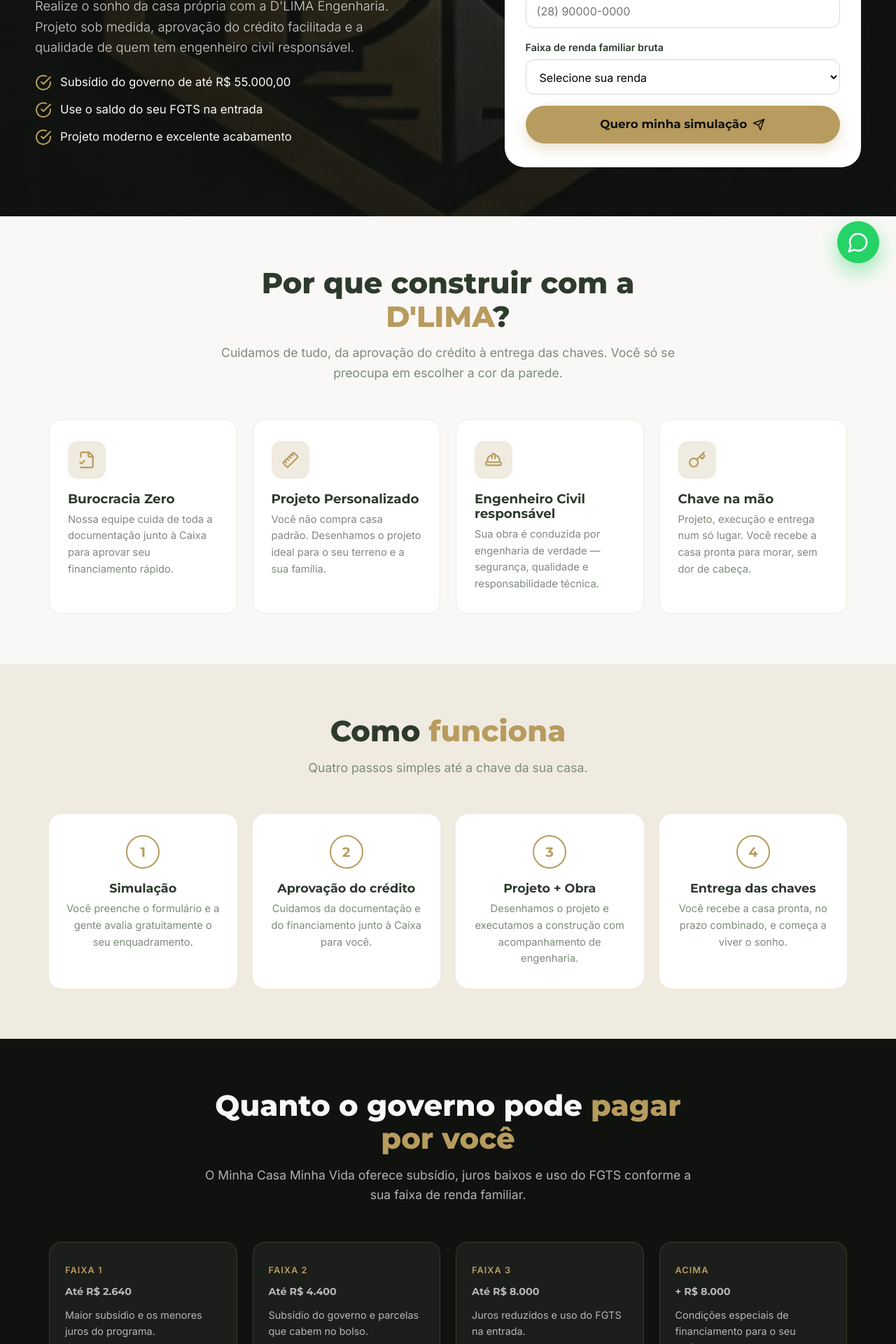
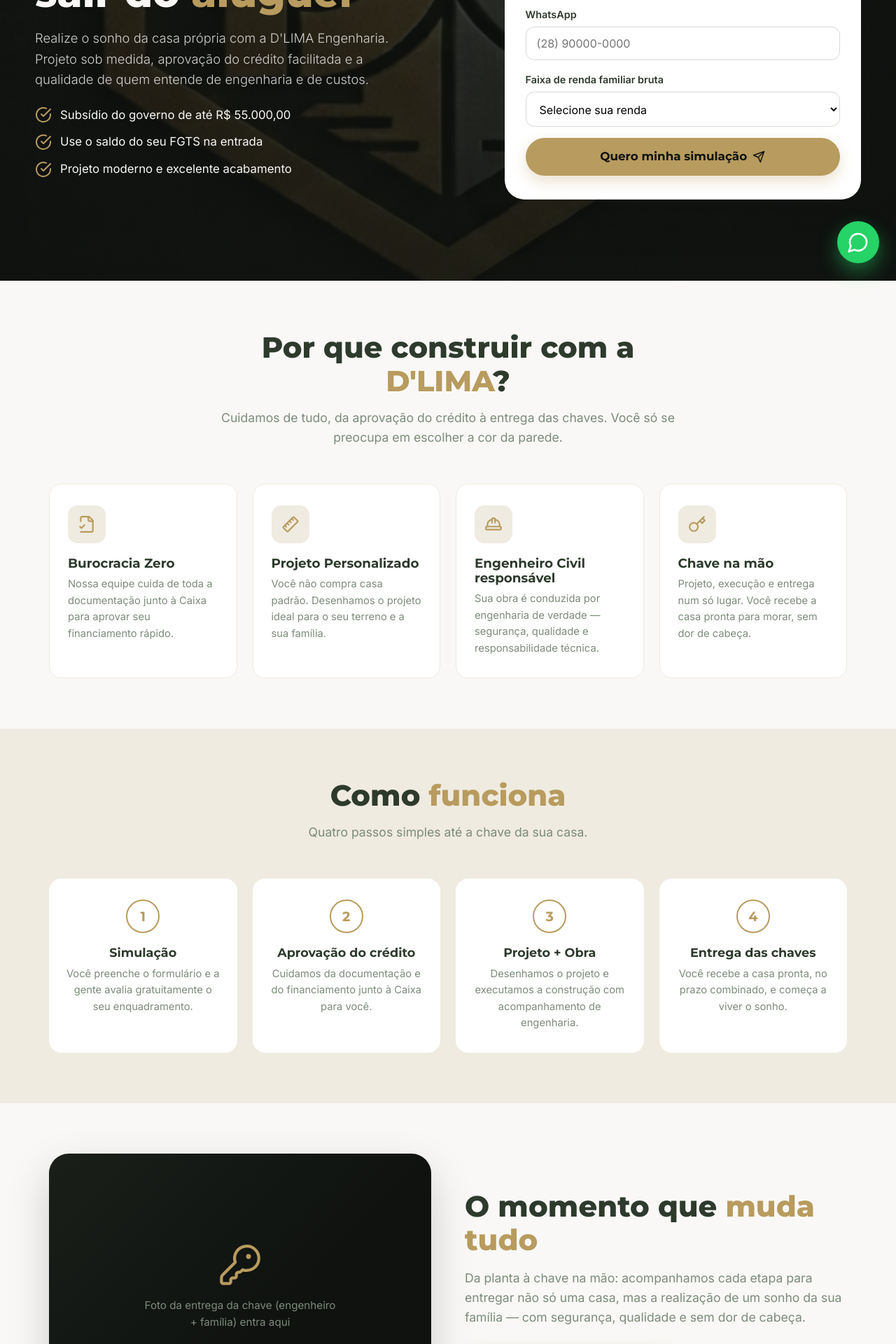
Before and after one commit to LeonanLima/d-lima-institucional, a Flask app: page / in a window 1280 px wide. Shown: the part 400-2320 px from the top of the page at 70% size. Run offline with Flask 3, Linux system fonts and the light colour scheme.

Commit message:
feat: hero full-height, animacoes de scroll, secao da entrega e frase ajustada
- Hero ocupa a tela inteira (min-height 100svh) — abre na pagina toda
- Movimento: fade-up no load do hero + reveal no scroll (IntersectionObserver)
  e pulso no botao do WhatsApp; respeita prefers-reduced-motion
- Nova secao 'O momento que muda tudo' pronta para a foto da entrega da chave
- Frase do hero: 'quem entende de engenharia e de custos'
- overflow-x hidden por seguranca

Co-Authored-By: Claude Opus 4.8 <noreply@anthropic.com>

```diff
--- a/static/styles.css
+++ b/static/styles.css
@@ -35,7 +35,9 @@ body {
     background: var(--cream);
     line-height: 1.6;
     -webkit-font-smoothing: antialiased;
+    overflow-x: hidden;
 }
+html { overflow-x: hidden; }
 
 h1, h2, h3, h4 { font-family: var(--font-head); line-height: 1.15; margin: 0; }
 p { margin: 0; }
@@ -104,8 +106,11 @@ img { max-width: 100%; display: block; }
     background-color: var(--dark);
     background-image: linear-gradient(rgba(15,18,15,.78), rgba(15,18,15,.9)), url('/static/logo-completa.jpg');
     background-size: cover; background-position: center;
+    display: flex; align-items: center;
+    min-height: calc(100vh - 78px);
+    min-height: calc(100svh - 78px);
 }
-.hero__inner { padding: 70px 0; display: grid; grid-template-columns: 1.1fr .9fr; gap: 48px; align-items: center; }
+.hero__inner { width: 100%; padding: 64px 0; display: grid; grid-template-columns: 1.1fr .9fr; gap: 48px; align-items: center; }
 .hero h1 { font-size: clamp(2.2rem, 5.2vw, 3.6rem); font-weight: 800; margin-bottom: 18px; }
 .hero__lead { font-size: 1.15rem; color: rgba(249,248,246,.82); max-width: 540px; margin-bottom: 22px; font-weight: 300; }
 .badge {
@@ -288,4 +293,58 @@ img { max-width: 100%; display: block; }
     .brand__name { font-size: 1.15rem; }
     .brand__tag { display: none; }
     .nav-cta { display: none; }
+    .hero { min-height: auto; }
+    .entrega { grid-template-columns: 1fr; }
+    .entrega__media { min-height: 280px; }
 }
+
+/* =====================================================================
+   Seção "A entrega" (chave na mão)
+===================================================================== */
+.entrega {
+    display: grid; grid-template-columns: 1fr 1fr; gap: 48px; align-items: center;
+}
+.entrega__media {
+    position: relative; min-height: 380px; border-radius: var(--radius-lg);
+    overflow: hidden; box-shadow: var(--shadow-lg);
+    background: linear-gradient(135deg, #1A1F1A 0%, #0F120F 60%);
+    display: flex; flex-direction: column; align-items: center; justify-content: center;
+    text-align: center; color: var(--gold); padding: 32px;
+}
+.entrega__media img { position: absolute; inset: 0; width: 100%; height: 100%; object-fit: cover; }
+.entrega__media svg { width: 64px; height: 64px; margin-bottom: 14px; }
+.entrega__media .ph-text { color: var(--muted); font-size: .95rem; max-width: 280px; }
+.entrega__text h2 { font-size: clamp(1.8rem, 4vw, 2.6rem); font-weight: 800; margin-bottom: 16px; }
+.entrega__text h2 .gold { display: inline; }
+.entrega__text p { color: var(--muted); font-size: 1.1rem; margin-bottom: 26px; }
+.section--dark .entrega__text p { color: rgba(249,248,246,.78); }
+
+/* =====================================================================
+   Movimento / animações
+===================================================================== */
+@keyframes fadeUp { from { opacity: 0; transform: translateY(26px); } to { opacity: 1; transform: none; } }
+@keyframes waPulse { 0%, 100% { box-shadow: 0 12px 28px rgba(37,211,102,.45); } 50% { box-shadow: 0 12px 28px rgba(37,211,102,.45), 0 0 0 12px rgba(37,211,102,0); } }
+
+/* Entrada do hero (carregamento) */
+.hero .badge   { animation: fadeUp .7s ease both; }
+.hero h1       { animation: fadeUp .7s ease .1s both; }
+.hero__lead    { animation: fadeUp .7s ease .2s both; }
+.hero__list    { animation: fadeUp .7s ease .3s both; }
+.hero .form-card { animation: fadeUp .7s ease .25s both; }
+
+/* Revelação no scroll (classe .reveal adicionada via JS) */
+.reveal { opacity: 0; transform: translateY(26px); transition: opacity .6s ease, transform .6s ease; }
+.reveal.in { opacity: 1; transform: none; }
+.grid > .reveal:nth-child(2) { transition-delay: .08s; }
+.grid > .reveal:nth-child(3) { transition-delay: .16s; }
+.grid > .reveal:nth-child(4) { transition-delay: .24s; }
+
+/* Pulso suave no botão flutuante */
+.wa-float { animation: waPulse 2.6s ease-in-out infinite; }
+
+@media (prefers-reduced-motion: reduce) {
+    html { scroll-behavior: auto; }
+    .hero .badge, .hero h1, .hero__lead, .hero__list, .hero .form-card,
+    .reveal { animation: none !important; opacity: 1 !important; transform: none !important; }
+    .wa-float { animation: none; }
+}
--- a/templates/index.html
+++ b/templates/index.html
@@ -96,7 +96,7 @@
                 <h1>Chegou a hora de sair do <span class="gold">aluguel</span></h1>
                 <p class="hero__lead">
                     Realize o sonho da casa própria com a D'LIMA Engenharia. Projeto sob medida,
-                    aprovação do crédito facilitada e a qualidade de quem tem engenheiro civil responsável.
+                    aprovação do crédito facilitada e a qualidade de quem entende de engenharia e de custos.
                 </p>
                 <ul class="hero__list">
                     <li>
@@ -223,6 +223,23 @@
                     <h3>Entrega das chaves</h3>
                     <p>Você recebe a casa pronta, no prazo combinado, e começa a viver o sonho.</p>
                 </div>
+            </div>
+        </div>
+    </section>
+
+    <!-- ===================== A ENTREGA (CHAVE NA MÃO) ===================== -->
+    <section class="section section--cream">
+        <div class="container entrega">
+            <div class="entrega__media">
+                <!-- Quando tiver a foto da entrega da chave, troque este bloco por:
+                     <img src="/static/entrega-chaves.jpg" alt="Engenheiro entregando a chave da casa para a família"> -->
+                <svg viewBox="0 0 24 24" fill="none" stroke="currentColor" stroke-width="1.6" stroke-linecap="round" stroke-linejoin="round"><path d="M2.586 17.414A2 2 0 0 0 2 18.828V21a1 1 0 0 0 1 1h3a1 1 0 0 0 1-1v-1a1 1 0 0 1 1-1h1a1 1 0 0 0 1-1v-1a1 1 0 0 1 1-1h.172a2 2 0 0 0 1.414-.586l.814-.814a6.5 6.5 0 1 0-4-4z"/><circle cx="16.5" cy="7.5" r=".5" fill="currentColor"/></svg>
+                <p class="ph-text">Foto da entrega da chave (engenheiro + família) entra aqui</p>
+            </div>
+            <div class="entrega__text">
+                <h2>O momento que <span class="gold">muda tudo</span></h2>
+                <p>Da planta à chave na mão: acompanhamos cada etapa para entregar não só uma casa, mas a realização de um sonho da sua família — com segurança, qualidade e sem dor de cabeça.</p>
+                <a href="#simulacao" class="btn btn--gold btn--lg">Quero realizar meu sonho</a>
             </div>
         </div>
     </section>
@@ -417,6 +434,21 @@
 
     <!-- ===================== SCRIPTS ===================== -->
     <script>
+      // Revelação de seções no scroll (movimento)
+      (function () {
+        const reduce = window.matchMedia('(prefers-reduced-motion: reduce)').matches;
+        const sel = '.section__head, .card, .step, .faixa, .gallery__item, .trust__item, .faq__item, .entrega__media, .entrega__text, .cta-final';
+        const els = document.querySelectorAll(sel);
+        if (reduce || !('IntersectionObserver' in window)) { return; }
+        els.forEach(el => el.classList.add('reveal'));
+        const io = new IntersectionObserver((entries) => {
+          entries.forEach(e => {
+            if (e.isIntersecting) { e.target.classList.add('in'); io.unobserve(e.target); }
+          });
+        }, { threshold: 0.12, rootMargin: '0px 0px -40px 0px' });
+        els.forEach(el => io.observe(el));
+      })();
+
       const NUM_WHATSAPP = "5528999646592";
       const leadForm = document.getElementById('leadForm');
       if (leadForm) {
```
